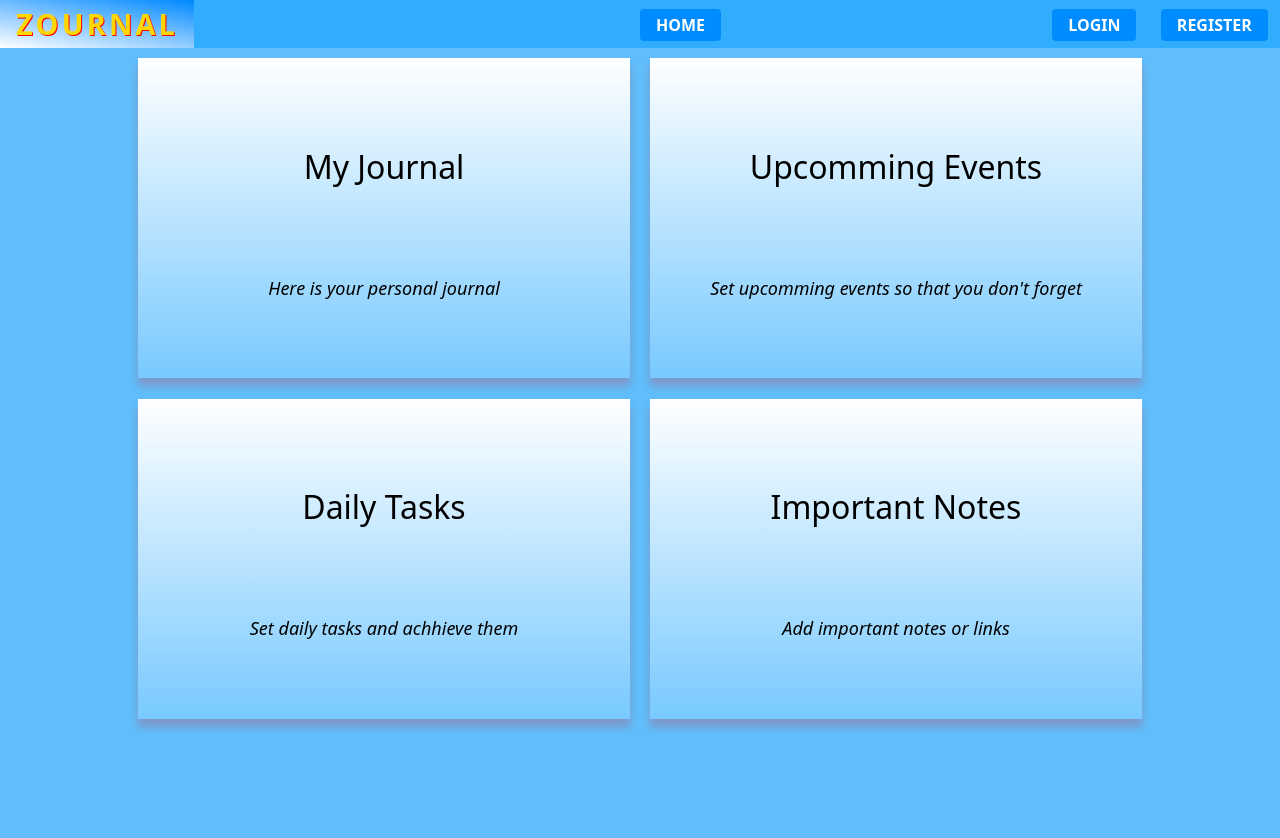
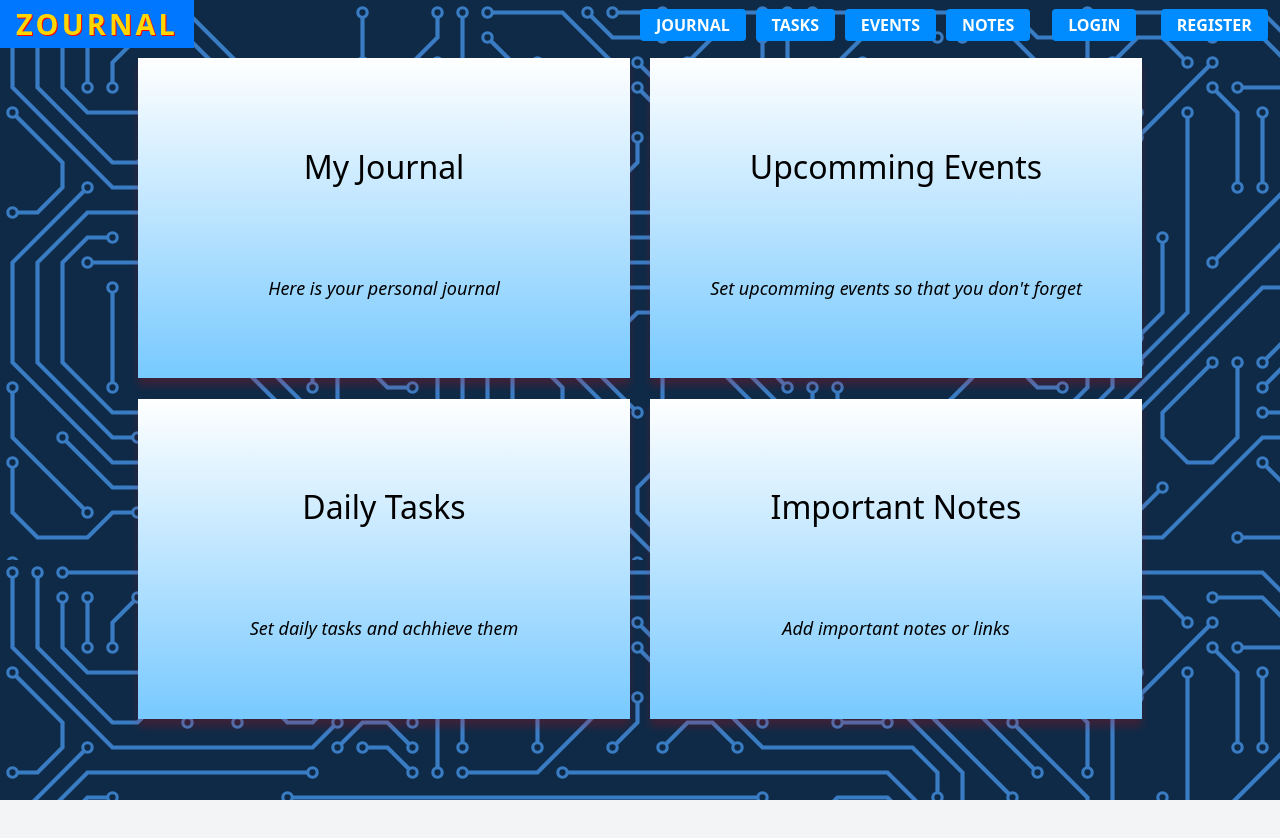
Before and after one commit to abhishek-geek/zournal, a React (Create React App) app in the folder client/: page / in a window 1280 px wide. Shown: the top 838 px of the page. After the commit the page ends 800 px from the top, so only its background shows below. Built offline with nearby package versions, Linux system fonts and the light colour scheme; no server answers.

Commit message:
bg change and navbar improvement

```diff
--- a/client/src/App.css
+++ b/client/src/App.css
@@ -4,6 +4,7 @@
 
 .main {
   background-color: rgba(0, 153, 255, 0.6);
+  background-image: url("./img/bg-circuit.svg");
   min-height: 100vh;
 }
 
--- a/client/src/App.tsx
+++ b/client/src/App.tsx
@@ -11,6 +11,7 @@ import axios from "axios";
 import "./services/config";
 import { useDispatch } from "react-redux";
 import { initUser } from "./reducers/userReducer";
+import Card from "./components/ui/Card";
 
 function App() {
   // const [notification, setNotification] = useState({type: "error" | "info"})
@@ -24,7 +25,7 @@ function App() {
   return (
     <div className="main">
       <NavBar />
-      <div className="mt-12">
+      <div className="pt-12">
         <Switch>
           <Route path="/register" exact>
             <Register />
@@ -39,7 +40,7 @@ function App() {
             <Journal />
           </Route>
           <Route path="/404" exact>
-            <h1 className="head">4 0 4</h1>
+            <Card heading={"Page Not Found :("} className="mt-24" />
           </Route>
           <Route path="/" exact>
             <Home />
--- a/client/src/components/NavBar/NavBar.tsx
+++ b/client/src/components/NavBar/NavBar.tsx
@@ -38,7 +38,7 @@ const NavBar = () => {
   };
 
   return (
-    <div className="navbar -mt-12">
+    <div className="navbar ">
       <div className="logo">
         <Link to="/">Zournal</Link>
       </div>
@@ -59,8 +59,23 @@ const NavBar = () => {
       <div className={`navs ${navs}`}>
         <ul>
           <li>
-            <Link to="/">
-              <Button value="Home" className=" w-100" />
+            <Link to="/journals">
+              <Button value="Journal" className=" w-100" />
+            </Link>
+          </li>
+          <li>
+            <Link to="/tasks">
+              <Button value="Tasks" className=" w-100" />
+            </Link>
+          </li>
+          <li>
+            <Link to="/events">
+              <Button value="Events" className=" w-100" />
+            </Link>
+          </li>
+          <li>
+            <Link to="/notes">
+              <Button value="Notes" className=" w-100" />
             </Link>
           </li>
           {user && (
--- a/client/src/components/NavBar/nav.css
+++ b/client/src/components/NavBar/nav.css
@@ -6,7 +6,8 @@
   flex-direction: row;
   justify-content: space-between;
   z-index: 1;
-  background-color: rgba(0, 155, 255, 0.8);
+  /* background-color: rgba(0, 195, 255, 1); */
+  background-color: transparent;
 }
 
 .navbar .logo {
@@ -25,7 +26,7 @@
   color: gold;
   text-shadow: 1px 1px rgb(255, 0, 0);
   /* background-color: rgba(0, 155, 255, 0.8); */
-  background-image: linear-gradient(190deg, rgba(0, 155, 255, 0.5), white);
+  /* background-image: linear-gradient(190deg, rgba(0, 155, 255, 0.5), white); */
 }
 .logo:hover {
   background-color: rgb(0, 119, 255);
@@ -72,7 +73,7 @@ li {
   font-size: larger;
 }
 
-@media only screen and (max-width: 600px) {
+@media only screen and (max-width: 950px) {
   .navs {
     visibility: hidden;
     /* z-index: 0;   */
@@ -113,9 +114,15 @@ li {
     display: flex;
   }
   .ham img {
-    min-width: 3rem;
+    min-width: 2.8rem;
     height: 3rem;
     position: absolute;
+    padding: 0 0.1rem;
+    /* margin-right: 0.2rem;
+    margin-top: 0.2rem; */
+    margin: 0.2rem;
     right: 0;
+    background-color: rgba(0, 204, 255, 0.74);
+    border-radius: 20%;
   }
 }
```
Also changed, not shown: client/src/img/bg-circuit.svg (added).
